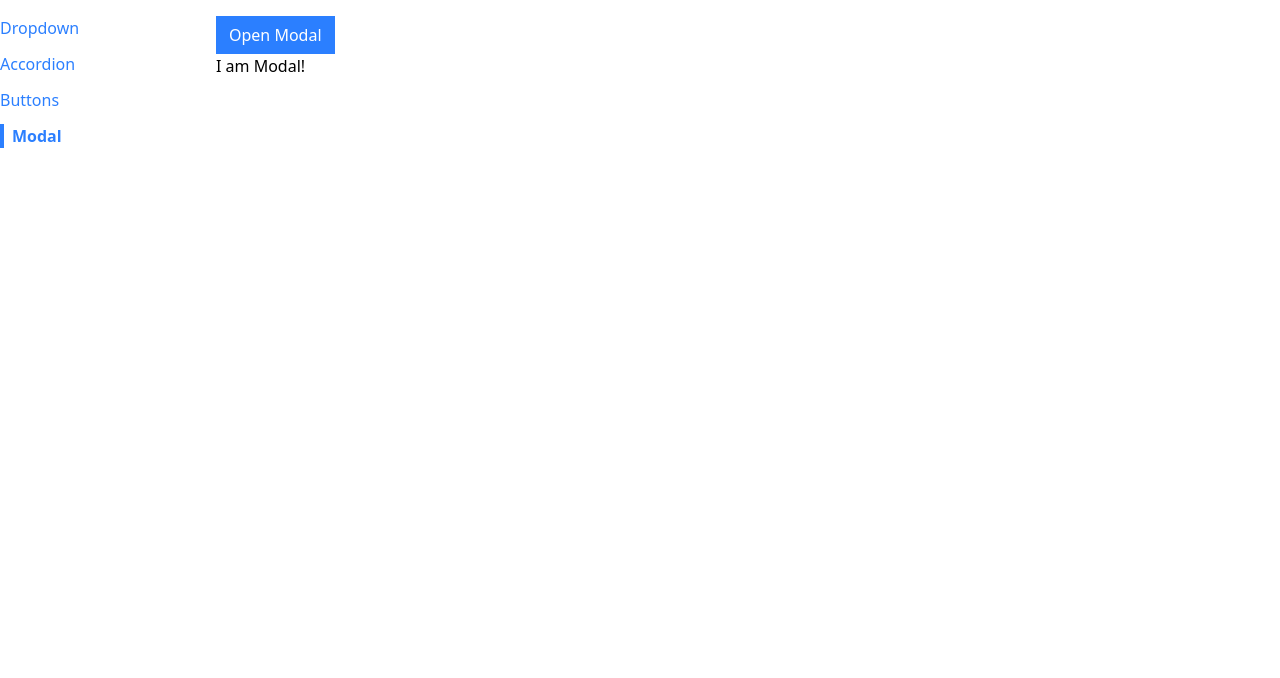
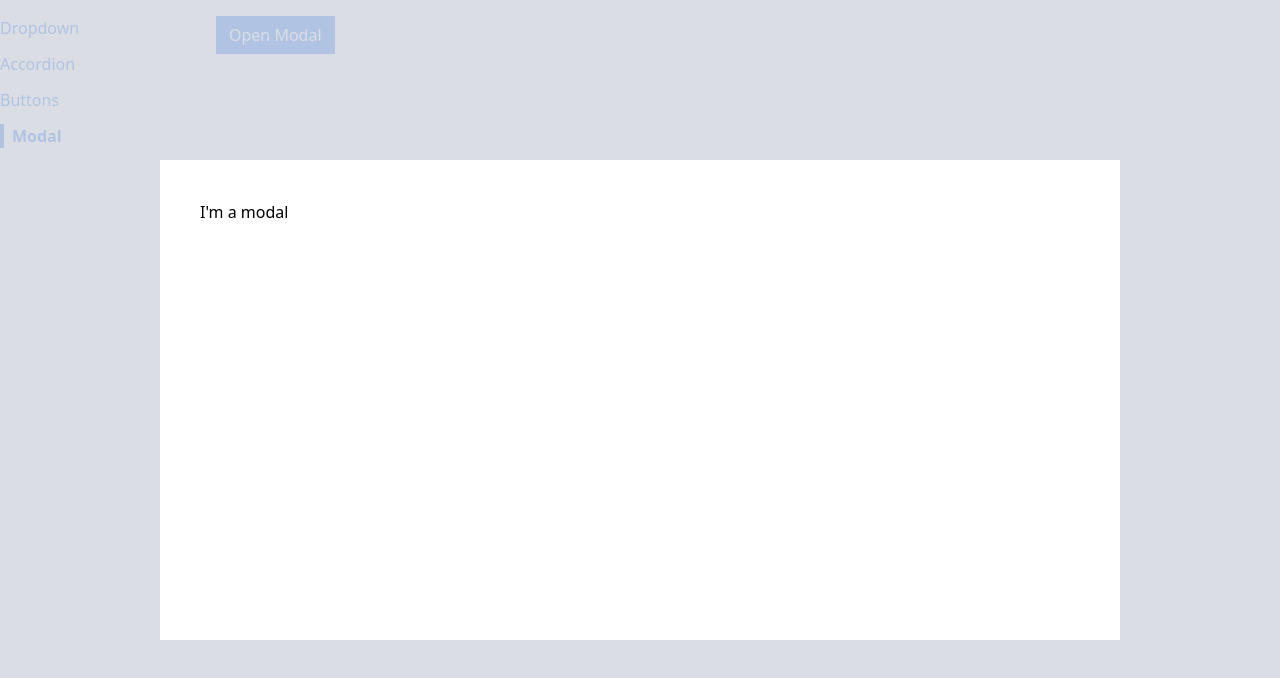
Before and after one commit to AddyLopez/react-component-library-app, a React (Vite) app in the folder comps/: page /modal in a window 1280 px wide. Both pictures are taken after a click on the button "Open Modal". Shown: the top 678 px of the page. Built offline with nearby package versions, Linux system fonts and the light colour scheme.

Commit message:
Add initial Tailwind styling to Modal

```diff
--- a/comps/src/components/Modal.js
+++ b/comps/src/components/Modal.js
@@ -1,5 +1,10 @@
 const Modal = () => {
-  return <div>I am Modal!</div>;
+  return (
+    <div>
+      <div className="absolute inset-0 bg-gray-300 opacity-80"></div>
+      <div className="absolute inset-40 p-10 bg-white">I'm a modal</div>
+    </div>
+  );
 };
 
 export default Modal;
```
